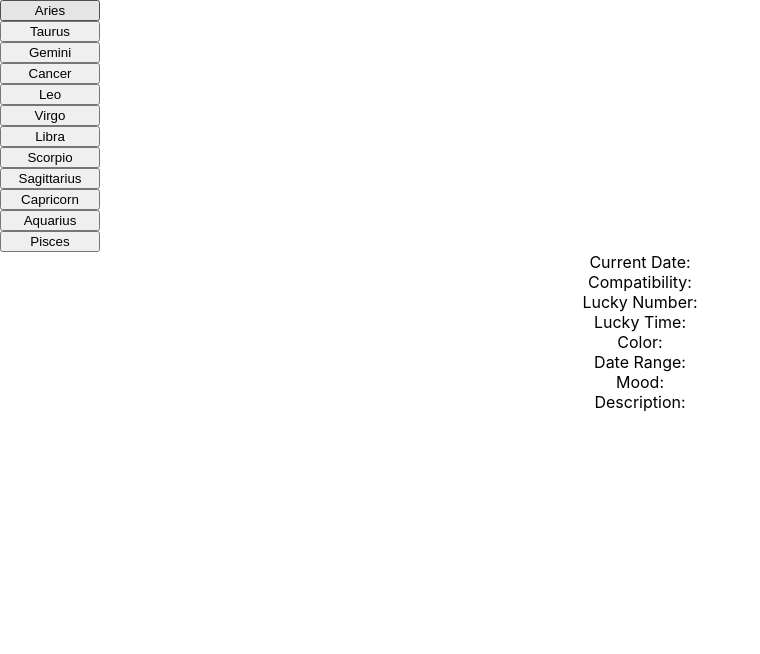
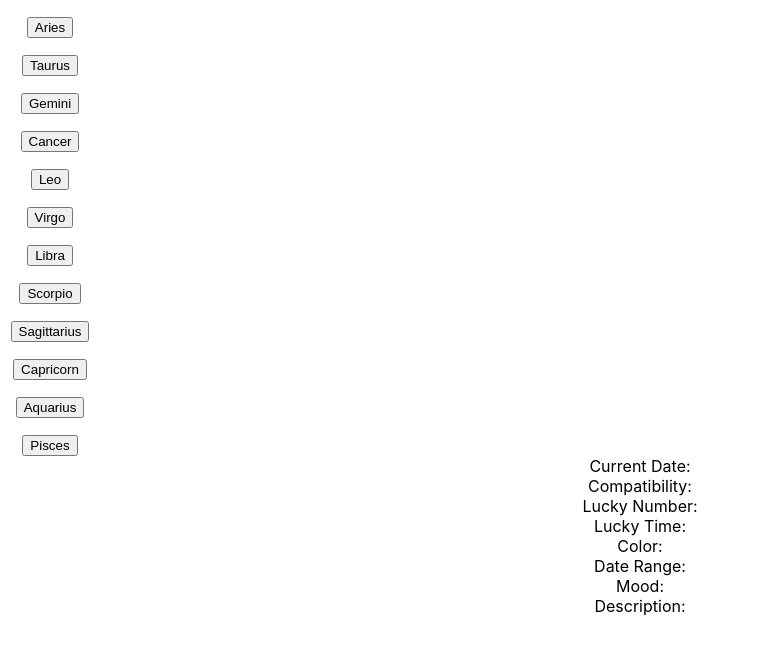
Before and after one commit to mcee0815/horoscope, a React (Create React App) app: page / in a window 1280 px wide. Shown: the top 654 px of the page, without its empty margins (0-760 px from the left). Built offline with nearby package versions, Linux system fonts and the light colour scheme.

Commit message:
working on sign component

```diff
--- a/src/Aztro.js
+++ b/src/Aztro.js
@@ -1,11 +1,15 @@
 import React, {Component} from 'react'
+
+import Sign from './components/sign';
+
+
 
 class Aztro extends Component {
     constructor(props){
         super(props);
         this.state = {
           json: {},
-          urlFrag:'gemini',
+          urlFrag:'',
           signs:['Aries','Taurus','Gemini','Cancer','Leo','Virgo','Libra','Scorpio','Sagittarius','Capricorn','Aquarius','Pisces']
         }
 
@@ -15,30 +19,36 @@ class Aztro extends Component {
     componentDidMount () {
 
     }
-    getSign(urlFrag) {
-        const url = `https://aztro.sameerkumar.website/?sign=${urlFrag}&day=today`;
+
+    getSign(query) {
+        const url = `https://aztro.sameerkumar.website/?sign=${query}&day=today`;
         fetch(url, {
             method: 'POST'
         }).then(response => response.json())
         .then(json => {
-            console.log(json)
-            this.setState({json}); });
+            json && this.setState({json}); });
     }
 
-    handleClick(e) {
+
+    async handleClick(e) {
         this.setState({
-            urlFrag:e.target.value
+            urlFrag:  await e.target.value
         })
-        this.getSign(this.state.urlFrag)
+         this.getSign(this.state.urlFrag)
     }
 
     render() {
         let signs = this.state.signs.map((sign,index) => {
-            return (<button key={index} value={sign.toLowerCase()}
+            return (
+                <div key={index}>
+                <Sign />
+                <button  value={sign.toLowerCase()}
 
-            onClick={(e) => {
-                this.handleClick(e)
-            }}>{sign}</button>)
+                onClick={(e) => {
+                    this.handleClick(e)
+                }}>{sign}</button>
+                </div>
+                )
         })
         return (
           <div>
--- a/src/components/sign.js
+++ b/src/components/sign.js
@@ -0,0 +1,13 @@
+
+
+
+const Sign = (props) => {
+    return(
+        <div>
+            <p></p>
+        </div>
+    )
+}
+
+
+export default  Sign
```
